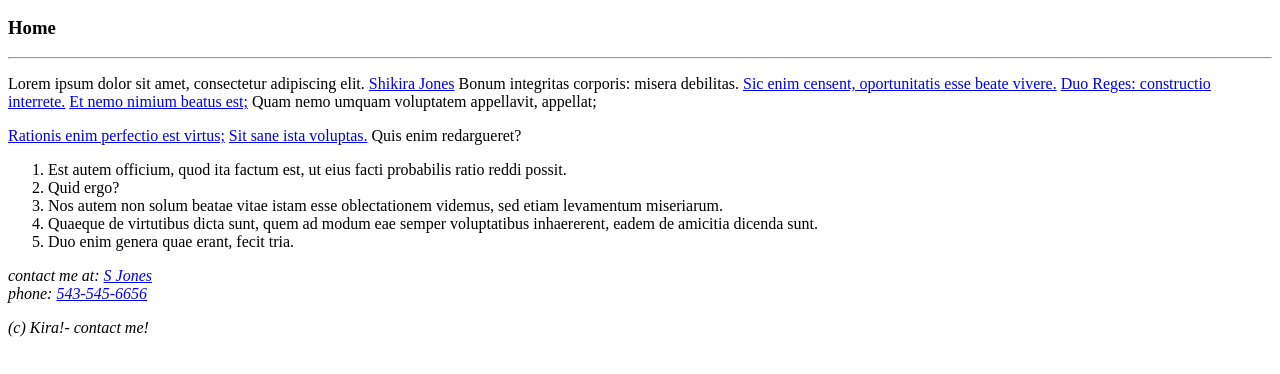
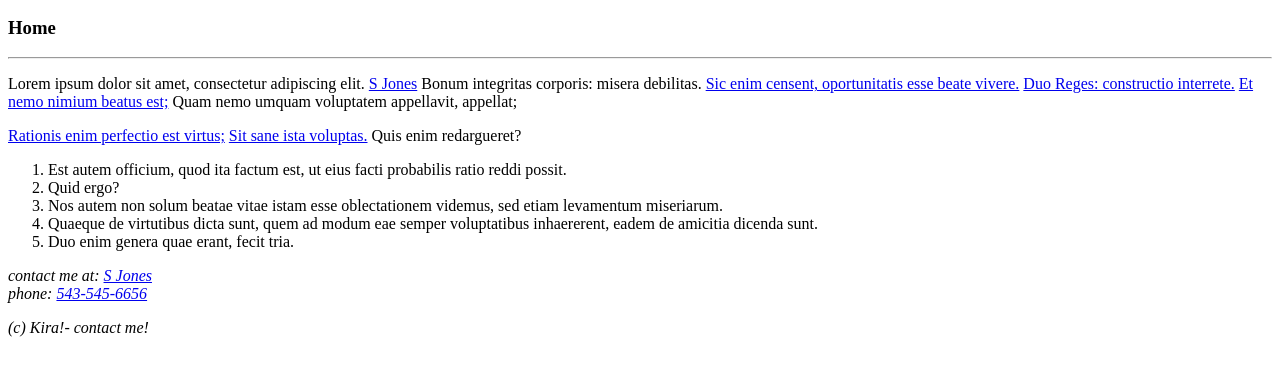
Before and after one commit to stj4545/STJPage, a plain HTML site: page index.html in a window 1280 px wide. Shown: the part 184-558 px from the top of the page. Drawn offline with Linux system fonts and the light colour scheme.

Commit message:
Update index.html

```diff
--- a/index.html
+++ b/index.html
@@ -26,7 +26,7 @@
                 <h1>Home</h1>
                 <hr>
 
-                        <p>Lorem ipsum dolor sit amet, consectetur adipiscing elit. <a href='mailto:stjones3edu@gmail.com' target='_blank'>Shikira Jones</a> Bonum integritas corporis: misera debilitas. <a href='http://loripsum.net/' target='_blank'>Sic enim censent, oportunitatis esse beate vivere.</a> <a href='http://loripsum.net/' target='_blank'>Duo Reges: constructio interrete.</a> <a href='http://loripsum.net/' target='_blank'>Et nemo nimium beatus est;</a> Quam nemo umquam voluptatem appellavit, appellat; </p>
+                        <p>Lorem ipsum dolor sit amet, consectetur adipiscing elit. <a href='mailto:stjones3edu@gmail.com' target='_blank'>S Jones</a> Bonum integritas corporis: misera debilitas. <a href='http://loripsum.net/' target='_blank'>Sic enim censent, oportunitatis esse beate vivere.</a> <a href='http://loripsum.net/' target='_blank'>Duo Reges: constructio interrete.</a> <a href='http://loripsum.net/' target='_blank'>Et nemo nimium beatus est;</a> Quam nemo umquam voluptatem appellavit, appellat; </p>
 
                 <p><a href='http://loripsum.net/' target='_blank'>Rationis enim perfectio est virtus;</a> <a href='http://loripsum.net/' target='_blank'>Sit sane ista voluptas.</a> Quis enim redargueret? </p>
             </article>
```
